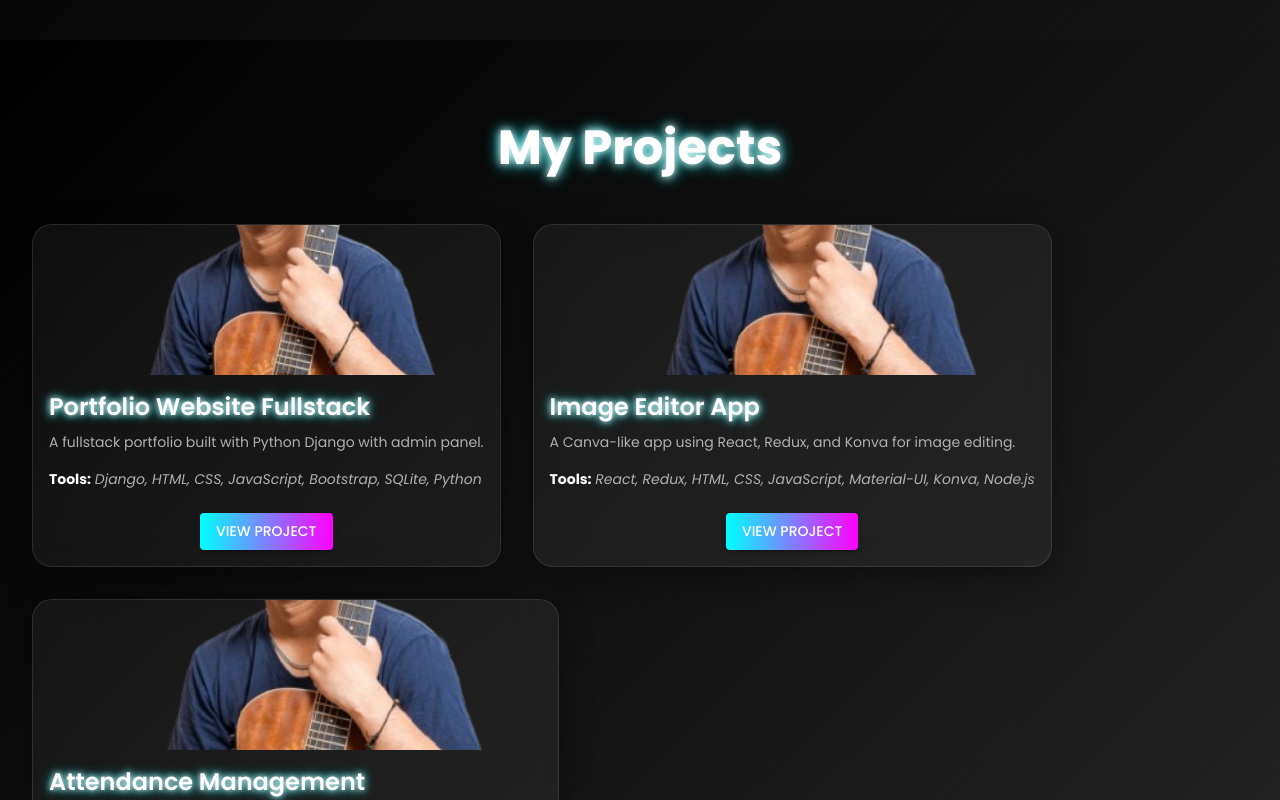
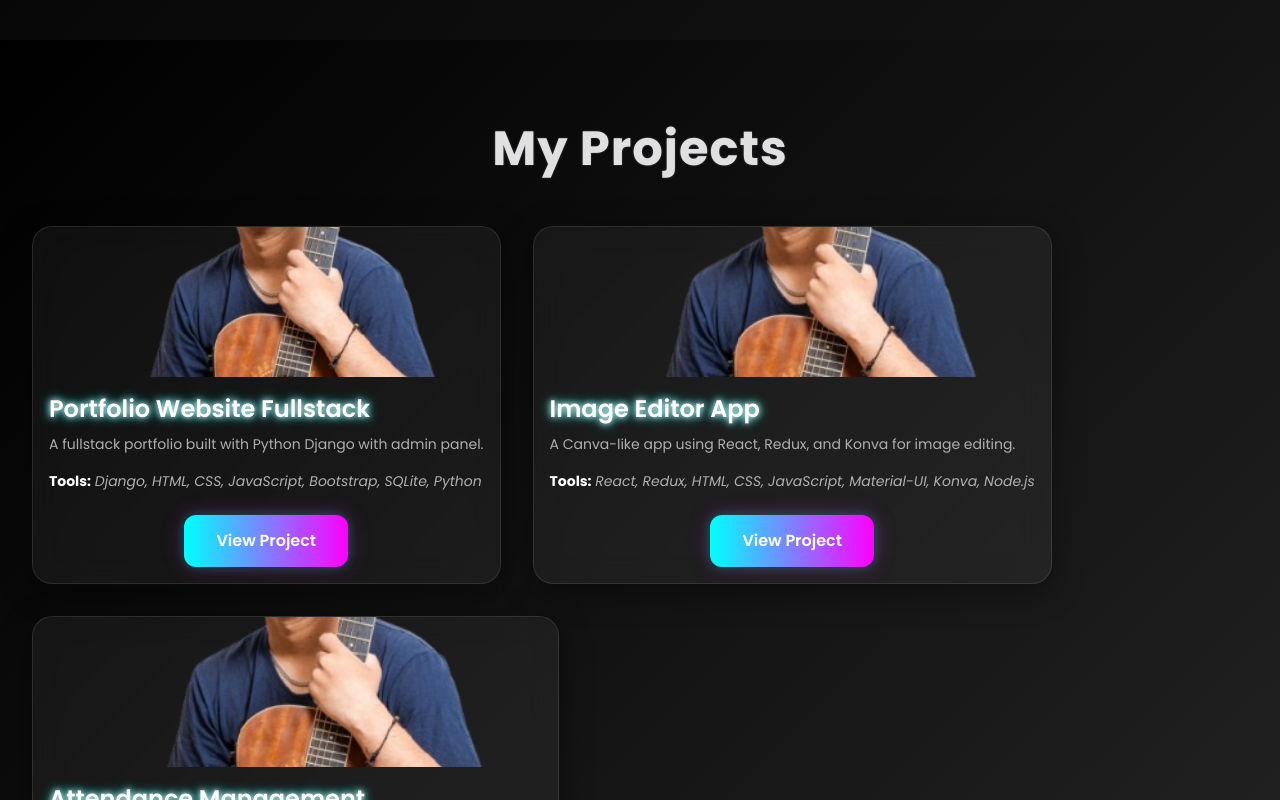
Before and after one commit to bipin-Pariyar2003/bipin_portfolio_mern, a React (Vite) app: page / in a window 1280 px wide. Shown: the part 760-1560 px from the top of the page. Built offline with nearby package versions, Linux system fonts and the light colour scheme; a web font is replaced by a local one.

Commit message:
added styling to headings and buttons

```diff
--- a/src/components/About/index.jsx
+++ b/src/components/About/index.jsx
@@ -1,5 +1,6 @@
 import React from "react";
 import { Box, Typography, Grid, Avatar } from "@mui/material";
+import Headings from "../../utilities/Headings";
 
 export default function About() {
   return (
@@ -14,17 +15,7 @@ export default function About() {
         alignItems: "center",
       }}
     >
-      <Typography
-        variant="h3"
-        sx={{
-          color: "#fff",
-          mb: 6,
-          textShadow: "0 0 8px #fff, 0 0 16px #00ffff",
-          fontWeight: 700,
-        }}
-      >
-        About Me
-      </Typography>
+      <Headings>About Me</Headings>
 
       <Grid
         container
@@ -67,7 +58,6 @@ export default function About() {
                 color: "#ffffff",
                 mb: 2,
                 fontWeight: 600,
-                textShadow: "0 0 6px #fff, 0 0 12px #00ffff",
               }}
             >
               Hello, I&apos;m Bipin Pariyar
--- a/src/components/Contact/index.jsx
+++ b/src/components/Contact/index.jsx
@@ -4,6 +4,8 @@ import FacebookIcon from "@mui/icons-material/Facebook";
 import GitHubIcon from "@mui/icons-material/GitHub";
 import InstagramIcon from "@mui/icons-material/Instagram";
 import LinkedInIcon from "@mui/icons-material/LinkedIn";
+import Headings from "../../utilities/Headings";
+import GradientButton from "../../utilities/GradientButton";
 
 export default function Contact() {
   const [form, setForm] = useState({ name: "", email: "", message: "" });
@@ -43,22 +45,13 @@ export default function Contact() {
         alignItems: "center",
       }}
     >
-      <Typography
-        variant="h3"
-        sx={{
-          color: "#fff",
-          mb: 6,
-          textShadow: "0 0 8px #fff, 0 0 16px #00ffff",
-          fontWeight: 700,
-        }}
-      >
-        Contact Me
-      </Typography>
+      <Headings>Contact Me</Headings>
 
       <Box
         component="form"
         onSubmit={handleSubmit}
         sx={{
+          mt: 2,
           width: "100%",
           maxWidth: "600px",
           display: "flex",
@@ -151,25 +144,7 @@ export default function Contact() {
           }}
         />
 
-        <Button
-          type="submit"
-          variant="contained"
-          sx={{
-            background: "linear-gradient(90deg, #00ffff, #ff00ff)",
-            color: "#fff",
-            py: 1.5,
-            fontWeight: 600,
-            borderRadius: "12px",
-            boxShadow: "0 0 12px #00ffff, 0 0 24px #ff00ff",
-            "&:hover": {
-              boxShadow: "0 0 24px #00ffff, 0 0 48px #ff00ff",
-              transform: "scale(1.05)",
-            },
-            transition: "0.3s ease",
-          }}
-        >
-          Send Message
-        </Button>
+        <GradientButton>Send Message</GradientButton>
       </Box>
       <Box sx={{ mt: 6, display: "flex", gap: 3 }}>
         <FacebookIcon
--- a/src/components/Projects/index.jsx
+++ b/src/components/Projects/index.jsx
@@ -11,6 +11,8 @@ import {
 } from "@mui/material";
 
 import projects from "../../utilities/projects";
+import Headings from "../../utilities/Headings";
+import GradientButton from "../../utilities/GradientButton";
 
 export default function Projects() {
   return (
@@ -25,19 +27,9 @@ export default function Projects() {
         alignItems: "center",
       }}
     >
-      <Typography
-        variant="h3"
-        sx={{
-          color: "#fff",
-          mb: 6,
-          textShadow: "0 0 8px #fff, 0 0 16px #00ffff",
-          fontWeight: 700,
-        }}
-      >
-        My Projects
-      </Typography>
+      <Headings>My Projects</Headings>
 
-      <Grid container spacing={4}>
+      <Grid container spacing={4} sx={{ mt: 2 }}>
         {projects.map((project, idx) => (
           <Grid item xs={12} sm={6} md={4} key={idx}>
             <Card
@@ -91,23 +83,8 @@ export default function Projects() {
                   </Typography>
                 </CardContent>
               </CardActionArea>
-              <Box sx={{ textAlign: "center", pb: 2 }}>
-                <Button
-                  href={project.link}
-                  variant="contained"
-                  sx={{
-                    mt: 1,
-                    background: "linear-gradient(90deg, #00ffff, #ff00ff)",
-                    color: "#fff",
-                    "&:hover": {
-                      boxShadow: "0 0 20px #00ffff, 0 0 40px #ff00ff",
-                      transform: "scale(1.05)",
-                    },
-                    transition: "0.3s ease",
-                  }}
-                >
-                  View Project
-                </Button>
+              <Box sx={{ textAlign: "center", pb: 2, mt: 1 }}>
+                <GradientButton>View Project</GradientButton>
               </Box>
             </Card>
           </Grid>
--- a/src/utilities/Headings/index.jsx
+++ b/src/utilities/Headings/index.jsx
@@ -8,7 +8,7 @@ export default function SoftHeading({ children, ...props }) {
       sx={{
         fontWeight: 700,
         color: "#e0e0e0", // soft off-white
-        mb: 2,
+        mb: 4,
         letterSpacing: 1,
         lineHeight: 1.2,
         textShadow: `
```
